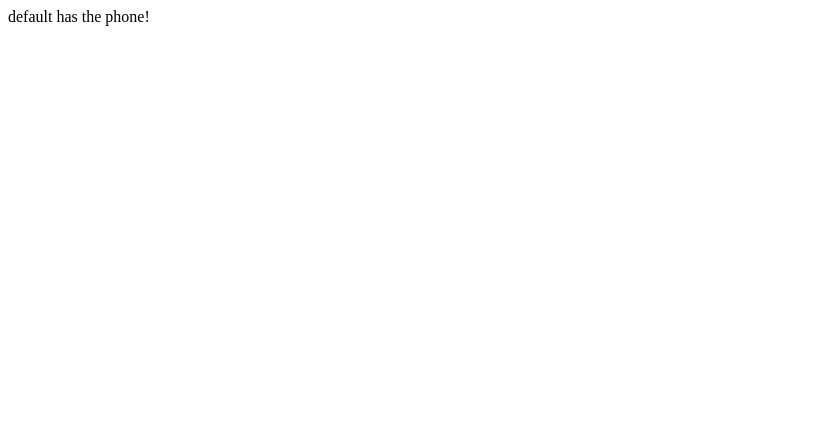
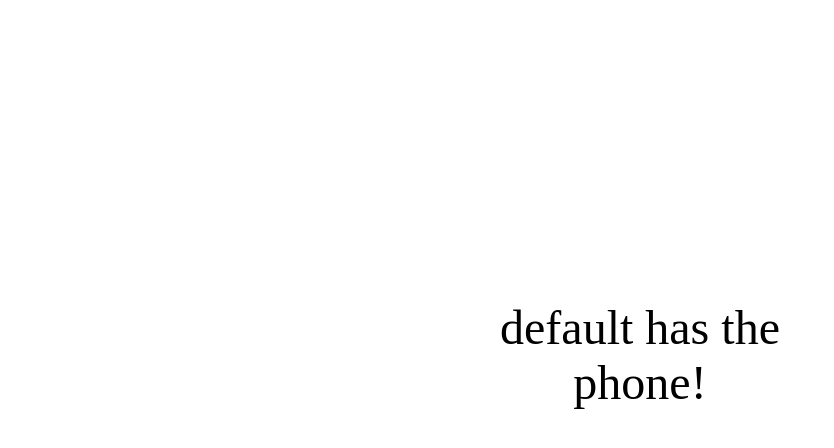
Before and after one commit to LiamOrmiston/WhoHasThePhone, a plain HTML site: page index.html in a window 1280 px wide. Shown: the whole page, without its empty margins (0-834 px from the left). Drawn offline with Linux system fonts and the light colour scheme.

Commit message:
Linked style.css to index.html

```diff
--- a/index.html
+++ b/index.html
@@ -2,6 +2,7 @@
 <html lang="en">
   <head>
     <title></title>
+    <link rel="stylesheet" href="style.css">
   </head>
   <body>
     <div>
--- a/style.css
+++ b/style.css
@@ -2,8 +2,7 @@ div
 {
     height: 200px;
     width: 400px;
-    background: black;
-
+    text-align: center;
     position: fixed;
     top: 50%;
     left: 50%;
@@ -12,5 +11,5 @@ div
 }
 body
 {
-  font-size: 24px;
+  font-size: 48px;
 }
```
